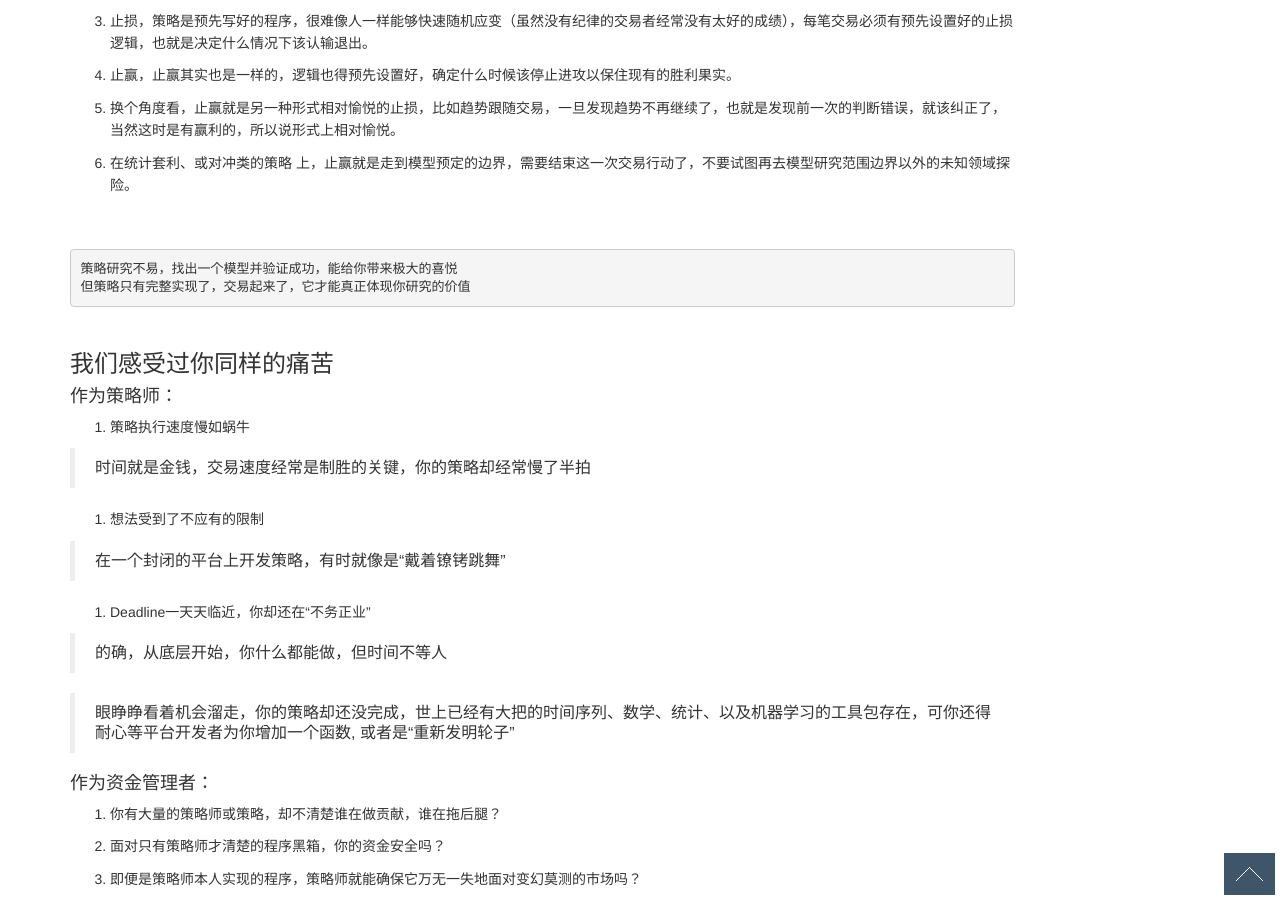
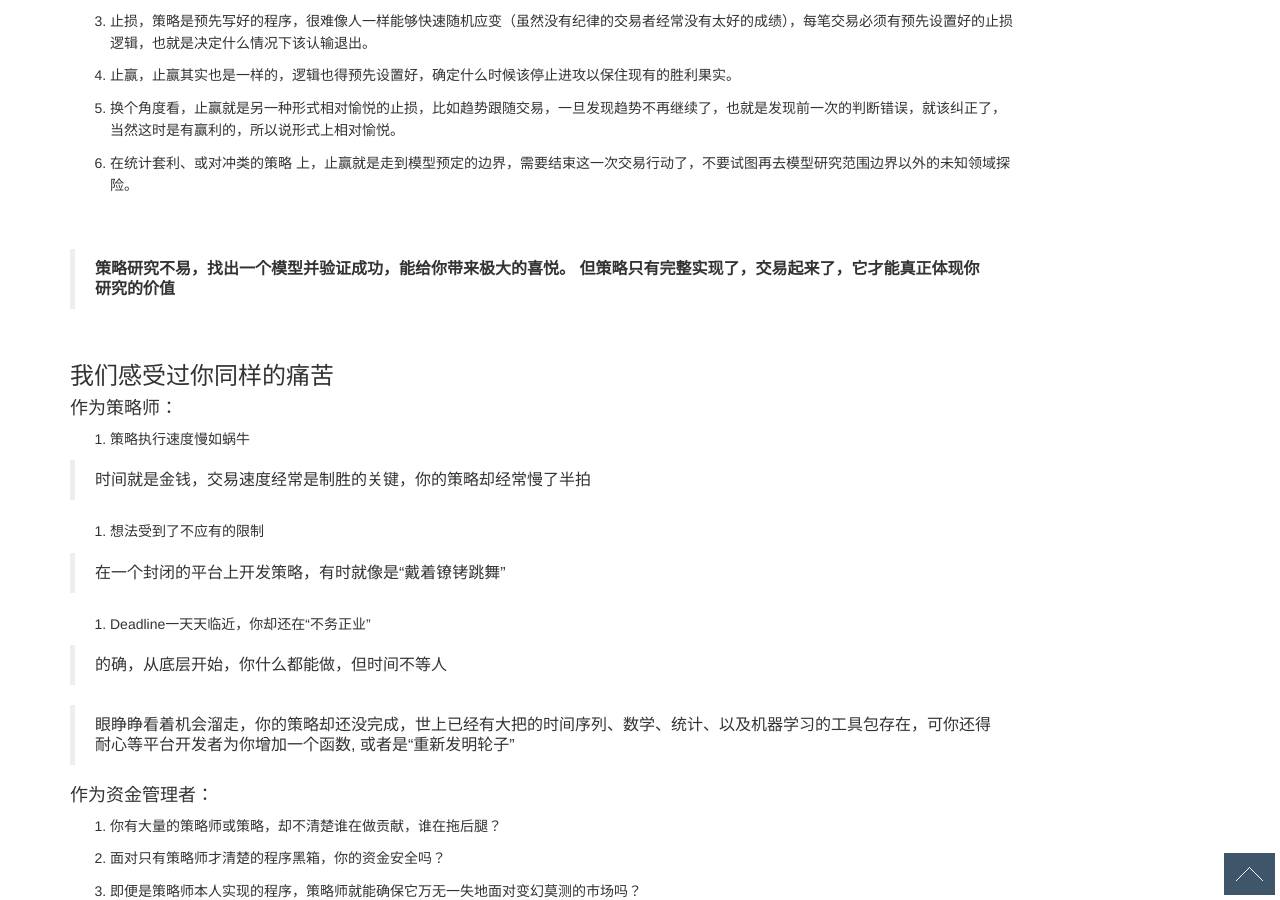
Before and after one commit to ongbe/site, a Jekyll site: the page built from docs/what_is_it.md, in a window 1280 px wide and 900 px high, scrolled down 1619 px. Built offline with Jekyll 4.4.1, drawn with Linux system fonts in a browser that asks for light colours; Markdown is read by kramdown in place of the engine named in the settings; comment, search, counter and statistics services are not loaded.

Commit message:
small fix

````diff
--- a/docs/what_is_it.md
+++ b/docs/what_is_it.md
@@ -100,10 +100,10 @@ permalink: /docs/what_is_it/
 <br>
 ---
 
-```
-策略研究不易，找出一个模型并验证成功，能给你带来极大的喜悦
-但策略只有完整实现了，交易起来了，它才能真正体现你研究的价值
-```
+
+> **策略研究不易，找出一个模型并验证成功，能给你带来极大的喜悦。
+但策略只有完整实现了，交易起来了，它才能真正体现你研究的价值**
+
 
 <br>
 
````
